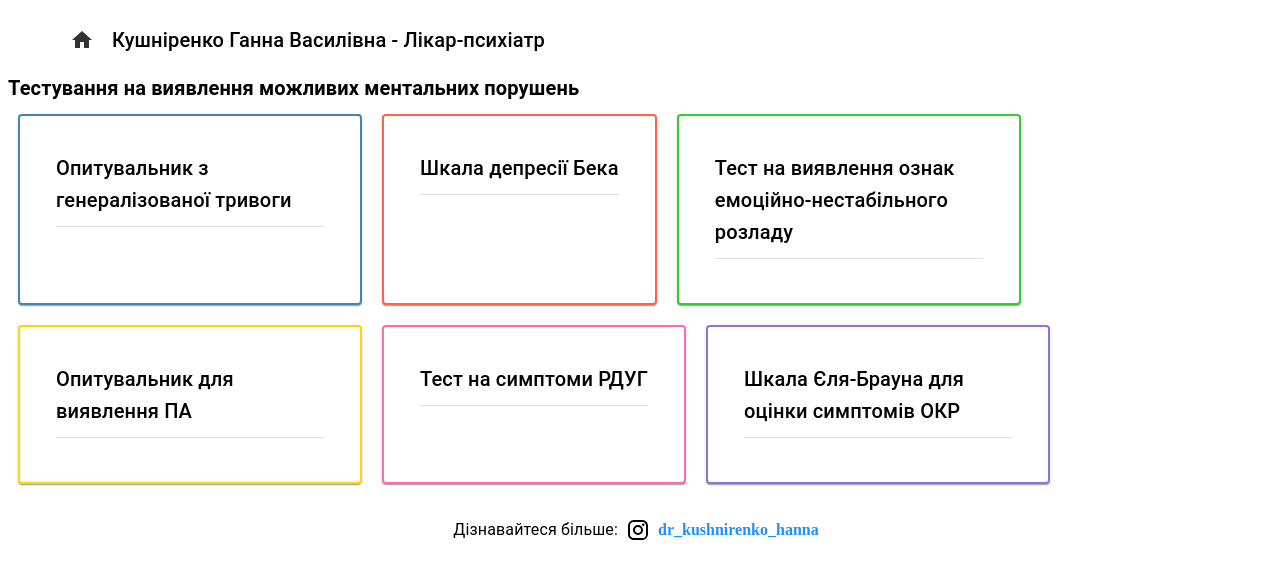
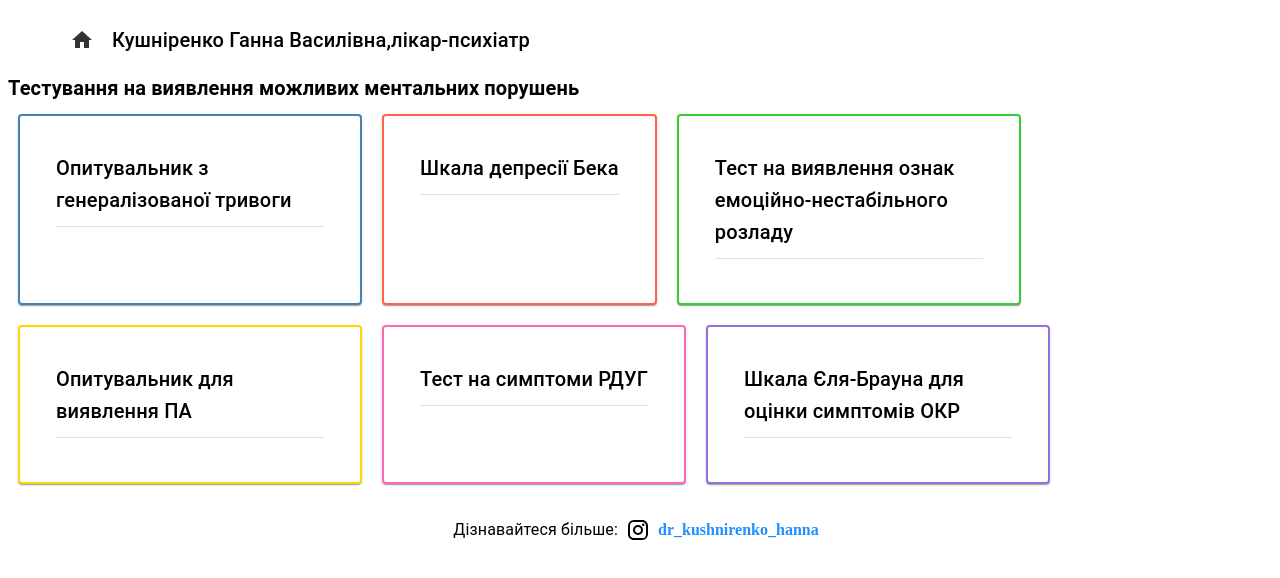
Before and after one commit to vitaliyKorzhenko/therapySite, a React (Vite) app: page / in a window 1280 px wide. Shown: the top 578 px of the page. Built offline with nearby package versions, Linux system fonts and the light colour scheme.

Commit message:
fix title
fix title

```diff
--- a/src/components/TitleBar.tsx
+++ b/src/components/TitleBar.tsx
@@ -19,7 +19,7 @@ const Title: React.FC = () => {
 
     return (
         <Typography variant="h6" className={classes.title}>
-            Кушніренко Ганна Василівна - Лікар-психіатр
+            Кушніренко Ганна Василівна,лікар-психіатр
         </Typography>
     );
 };
```
